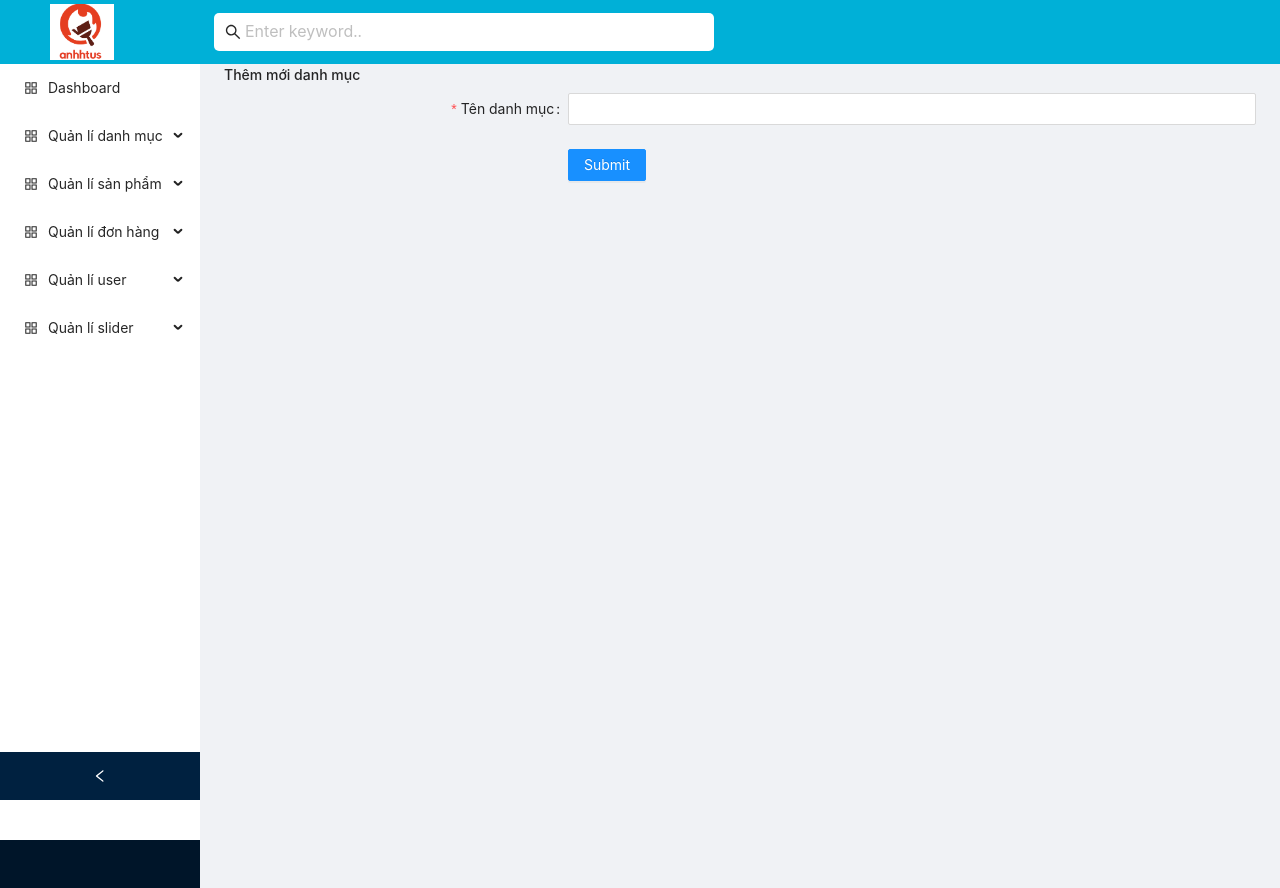
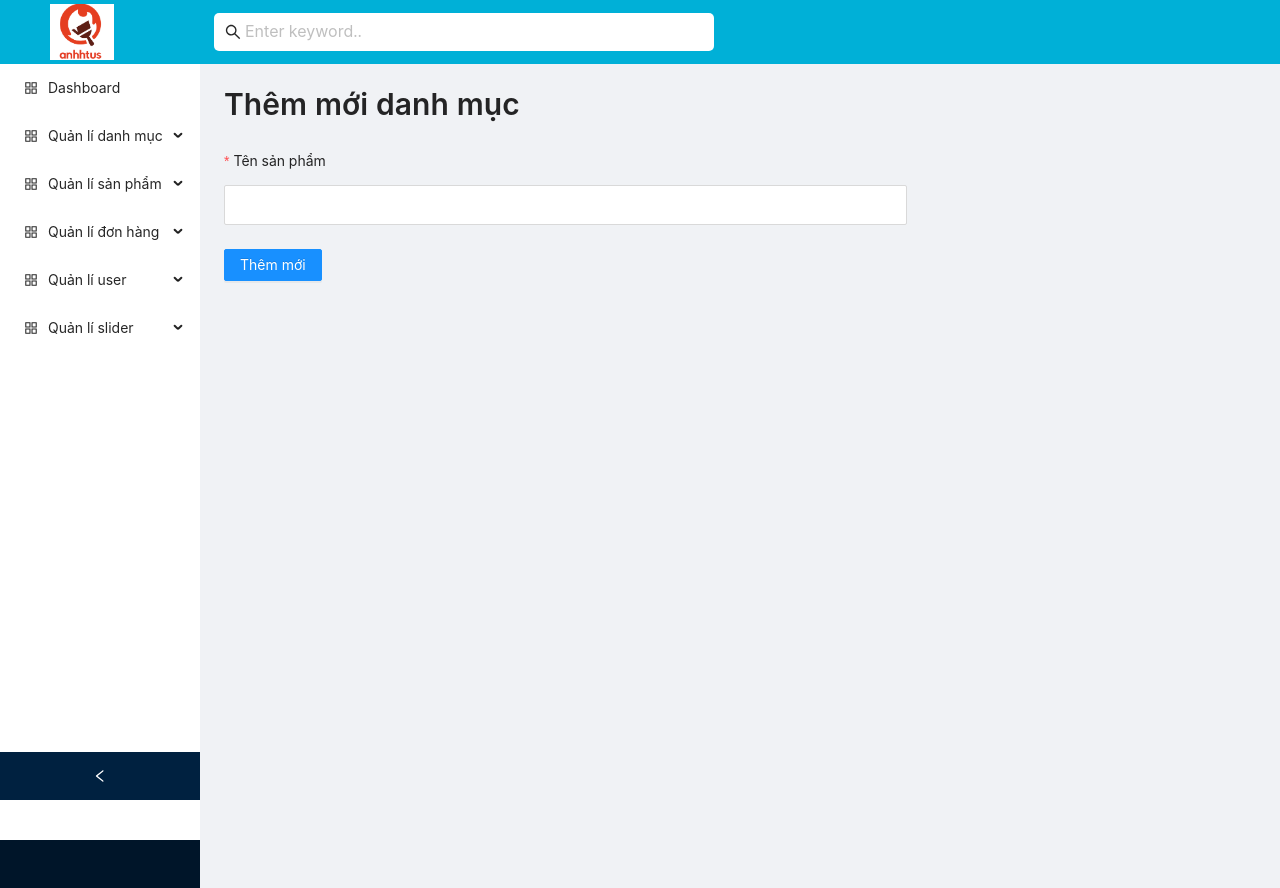
Before and after one commit to thanhdat274/ASM_ReactJS, a React app: page /admin/categories/add in a window 1280 px wide. Built offline with nearby package versions, Linux system fonts and the light colour scheme; the HTML template or start-up script is replaced by a standard one.

Commit message:
thêm chức năng thêm danh mục

```diff
--- a/db.json
+++ b/db.json
@@ -3,6 +3,14 @@
     {
       "name": "Laptop",
       "id": 1
+    },
+    {
+      "name": "Diện thoại",
+      "id": 2
+    },
+    {
+      "name": "Máy tính",
+      "id": 3
     }
   ],
   "products": [
--- a/src/admin/components/cate/AddCate.tsx
+++ b/src/admin/components/cate/AddCate.tsx
@@ -1,46 +1,70 @@
-import { Button, Checkbox, Form, Input } from 'antd';
+import { Button, Checkbox, Col, Form, Input, message, Row, Select, Typography } from 'antd';
 import React from 'react';
+import { useNavigate } from 'react-router-dom';
+import styled from 'styled-components';
+import { addCate } from '../../../api/category';
 
 const AddCate: React.FC = () => {
-    const onFinish = (values: any) => {
+    const navigate = useNavigate()
+    const onFinish = async (values: any) => {
         console.log('Success:', values);
+        try {
+            const data = await addCate(values)
+            message.success("Thêm mới thành công")
+            navigate('/admin/categories')
+        } catch (err) {
+            message.error("Có lỗi xảy ra")
+        }
     };
-
     const onFinishFailed = (errorInfo: any) => {
         console.log('Failed:', errorInfo);
     };
-
     return (
-            <div>
-                <h1>Thêm mới danh mục</h1>
+        <>
+            <Breadcrumb>
+                <Typography.Title level={2} style={{ margin: 0 }}>
+                    Thêm mới danh mục
+                </Typography.Title>
+            </Breadcrumb>
+            <Row gutter={16}>
+				<Col span={16}>
 					<Form
-                name="basic"
-                labelCol={{ span: 8 }}
-                wrapperCol={{ span: 16 }}
-                initialValues={{ remember: true }}
+						// name="product"
+						initialValues={{}}
 						onFinish={onFinish}
 						onFinishFailed={onFinishFailed}
-                autoComplete="off"
+						autoComplete="on"
+						labelCol={{ span: 24 }}
 					>
 						<Form.Item
-                    label="Tên danh mục"
 							name="name"
-                    rules={[{ required: true, message: 'Vui lòng nhập tên danh mục!' }]}
+							labelCol={{ span: 24 }}
+							label="Tên sản phẩm"
+							rules={[{ required: true, message: 'Tên danh mục không được trống!' }]}
 						>
-                    <Input />
+							<Input size="large" />
 						</Form.Item>
 
-                <Form.Item wrapperCol={{ offset: 8, span: 16 }}>
+						<Form.Item>
 							<Button type="primary" htmlType="submit">
-                        Submit
+								Thêm mới
 							</Button>
 						</Form.Item>
 					</Form>
-            </div>
-
-
-
+				</Col>
+			</Row>
+        </>
     );
 };
 
+const Breadcrumb = styled.div`
+    display: flex;
+    justify-content: space-between;
+    margin: 20px 0;
+`
+
+const Label = styled.div`
+	font-size: 13px;
+`
+
 export default AddCate;
--- a/src/admin/components/product/AddPro.tsx
+++ b/src/admin/components/product/AddPro.tsx
@@ -12,11 +12,10 @@ const AddPro: React.FC = () => {
 	const navigate = useNavigate()
 	const onFinish = async (values: any) => {
 		console.log('Success:', values);
-
 		try {
 			const data = await addPro(values)
 			message.success("Thêm mới thành công")
-			navigate(-1)
+			navigate('/admin/products')
 		} catch (err) {
 			message.error("Có lỗi xảy ra")
 		}
@@ -113,7 +112,7 @@ const AddPro: React.FC = () => {
 
 						<Form.Item>
 							<Button type="primary" htmlType="submit">
-								Tạo mới sản phẩm
+								Thêm mới
 							</Button>
 						</Form.Item>
 					</Form>
--- a/src/api/category.ts
+++ b/src/api/category.ts
@@ -13,7 +13,7 @@ export const remove =(id:number)=>{
     const url = `/categories/${id}`
     return instance.delete(url)
 }
-export const add = (data: any) =>{
+export const addCate = (data: any) =>{
     const url = '/categories'
     return instance.post(url, data);
 }
```
Lines whose indentation alone changed are shown as unchanged.
